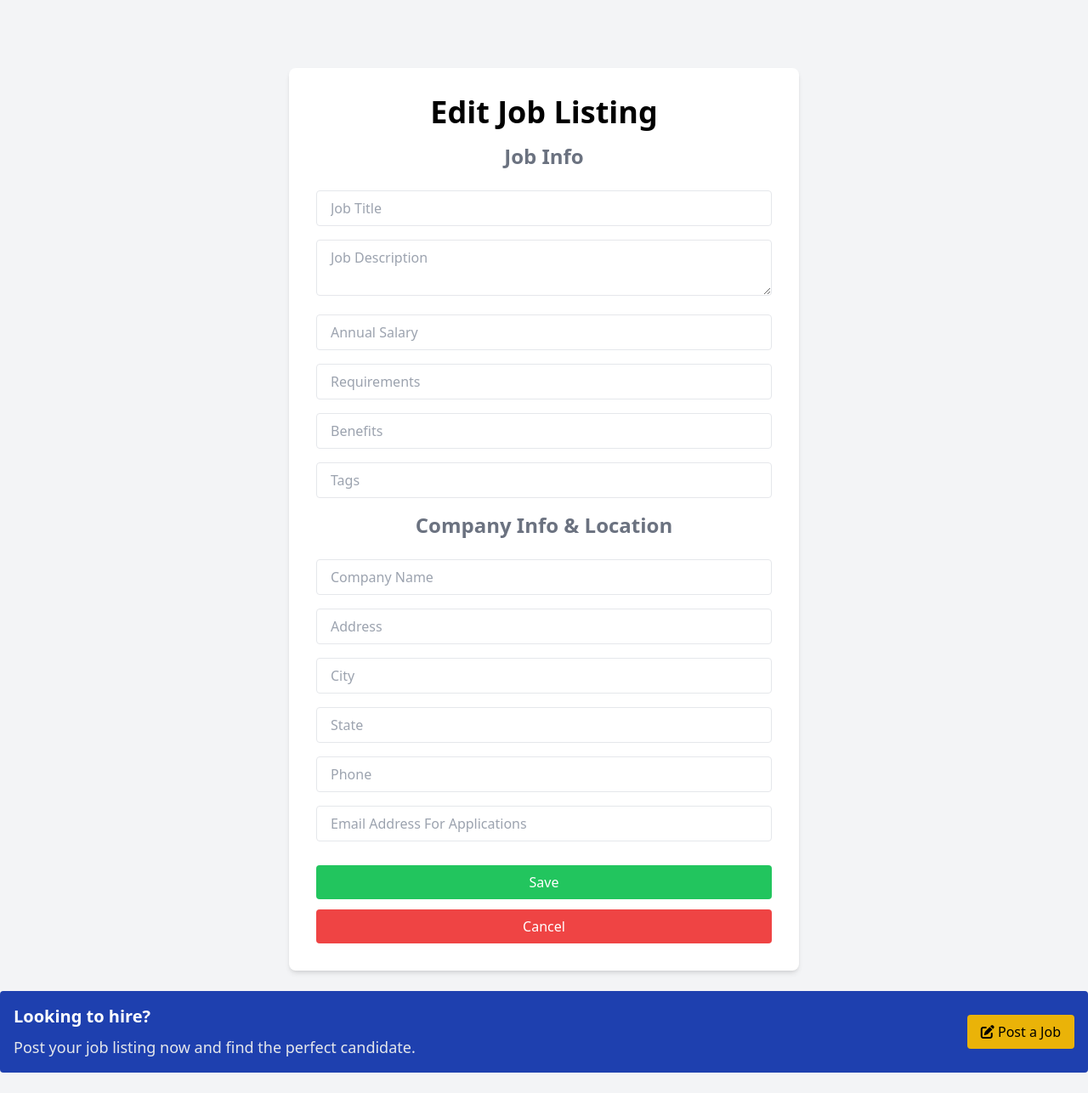
After one commit to bashabi/workopia, a PHP site: template APP/views/listings/edit.view.php in a window 1280 px wide. The commit adds this page. Shown: the whole page at 85% size. Run offline with PHP 8.4, Linux system fonts and the light colour scheme; the template is opened without the code that fills it, so the values that code supplies are empty; a stand-in replaces the project's code that opens the database connection.

Commit message:
Edit Form and Update Functionality

```diff
--- /dev/null
+++ b/APP/views/listings/edit.view.php
@@ -0,0 +1,69 @@
+<?php loadPartials('head'); ?> <!-- // instead of require basePath('views/partials/head.php'); -->
+<?php loadPartials('navbar'); ?>
+<?php loadPartials('topbanner'); ?>
+
+<!-- Post a Job Form Box -->
+<section class="flex justify-center items-center mt-20">
+    <div class="bg-white p-8 rounded-lg shadow-md w-full md:w-600 mx-6">
+        <h2 class="text-4xl text-center font-bold mb-4">Edit Job Listing</h2>
+
+        <form method="POST" action="/listings/<?= $listing->id ?>">
+            <input type="hidden" name="_method" value="PUT">
+            <h2 class="text-2xl font-bold mb-6 text-center text-gray-500">
+                Job Info
+            </h2>
+            <?php if (isset($errors)) { ?>
+                <?php foreach ($errors as $error) { ?>
+                    <div class="message bg-red-100 my-3"><?= $error ?></div>
+                <?php } ?>
+            <?php } ?>
+            <div class="mb-4">
+                <input type="text" name="title" placeholder="Job Title" class="w-full px-4 py-2 border rounded focus:outline-none" value="<?= $listing->title ?? '' ?>" />
+            </div>
+            <div class="mb-4">
+                <textarea name="description" placeholder="Job Description" class="w-full px-4 py-2 border rounded focus:outline-none"><?= $listing->description ?? '' ?></textarea>
+            </div>
+            <div class="mb-4">
+                <input type="text" name="salary" placeholder="Annual Salary" class="w-full px-4 py-2 border rounded focus:outline-none" value="<?= $listing->salary ?? '' ?>" />
+            </div>
+            <div class="mb-4">
+                <input type="text" name="requirements" placeholder="Requirements" class="w-full px-4 py-2 border rounded focus:outline-none" value="<?= $listing->requirements ?? '' ?>" />
+            </div>
+            <div class="mb-4">
+                <input type="text" name="benefits" placeholder="Benefits" class="w-full px-4 py-2 border rounded focus:outline-none" value="<?= $listing->benefits ?? '' ?>" />
+            </div>
+            <div class="mb-4">
+                <input type="text" name="tags" placeholder="Tags" class="w-full px-4 py-2 border rounded focus:outline-none" value="<?= $listing->tags ?? '' ?>" />
+            </div>
+            <h2 class="text-2xl font-bold mb-6 text-center text-gray-500">
+                Company Info & Location
+            </h2>
+            <div class="mb-4">
+                <input type="text" name="company" placeholder="Company Name" class="w-full px-4 py-2 border rounded focus:outline-none" value="<?= $listing->company ?? '' ?>" />
+            </div>
+            <div class="mb-4">
+                <input type="text" name="address" placeholder="Address" class="w-full px-4 py-2 border rounded focus:outline-none" value="<?= $listing->address ?? '' ?>" />
+            </div>
+            <div class="mb-4">
+                <input type="text" name="city" placeholder="City" class="w-full px-4 py-2 border rounded focus:outline-none" value="<?= $listing->city ?? '' ?>" />
+            </div>
+            <div class="mb-4">
+                <input type="text" name="state" placeholder="State" class="w-full px-4 py-2 border rounded focus:outline-none" value="<?= $listing->state ?? '' ?>" />
+            </div>
+            <div class="mb-4">
+                <input type="text" name="phone" placeholder="Phone" class="w-full px-4 py-2 border rounded focus:outline-none" value="<?= $listing->phone ?? '' ?>" />
+            </div>
+            <div class="mb-4">
+                <input type="email" name="email" placeholder="Email Address For Applications" class="w-full px-4 py-2 border rounded focus:outline-none" value="<?= $listing->email ?? '' ?>" />
+            </div>
+            <button class="w-full bg-green-500 hover:bg-green-600 text-white px-4 py-2 my-3 rounded focus:outline-none">
+                Save
+            </button>
+            <a href="/listings/<?= $listing->id ?>" class="block text-center w-full bg-red-500 hover:bg-red-600 text-white px-4 py-2 rounded focus:outline-none">
+                Cancel
+            </a>
+        </form>
+    </div>
+</section>
+<?php loadPartials('bottombanner'); ?>
+<?php loadPartials('footer'); ?>
--- a/APP/views/listings/show.view.php
+++ b/APP/views/listings/show.view.php
@@ -3,6 +3,8 @@
 <?php loadPartials('topbanner'); ?>
 
 <section class="container mx-auto p-4 mt-4">
+    <?php loadPartials('message'); ?>
+
     <div class="rounded-lg shadow-md bg-white p-3">
         <div class="flex justify-between items-center">
             <a class="block p-4 text-blue-700" href="/listings">
@@ -10,7 +12,7 @@
                 Back To Listings
             </a>
             <div class="flex space-x-4 ml-4">
-                <a href="/edit" class="px-4 py-2 bg-blue-500 hover:bg-blue-600 text-white rounded">Edit</a>
+                <a href="/listings/edit/<?= $listing->id ?>" class="px-4 py-2 bg-blue-500 hover:bg-blue-600 text-white rounded">Edit</a>
                 <!-- Delete Form -->
                 <form method="POST">
                     <input type="hidden" name="_method" value="DELETE">
--- a/routes.php
+++ b/routes.php
@@ -2,8 +2,12 @@
 
 $router->get('/', 'HomeController@index');
 $router->get('/listings', 'ListingController@index');
+
 $router->get('/listings/create', 'ListingController@create');
+$router->get('/listings/edit/{id}', 'ListingController@edit');
+
 $router->get('/listings/{id}', 'ListingController@show');
 
 $router->post('/listings', 'ListingController@store');
+$router->put('/listings/{id}', 'ListingController@update');
 $router->delete('/listings/{id}', 'ListingController@destroy');
```
Also changed, not shown: APP/controllers/ListingController.php (+96 -0 lines).
